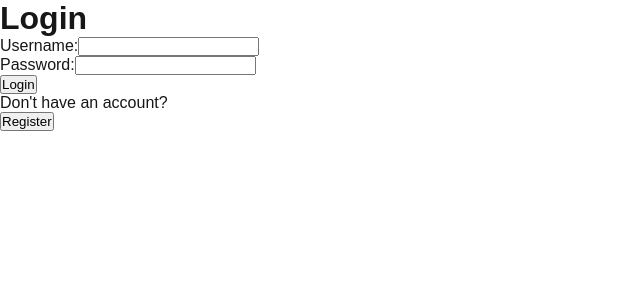
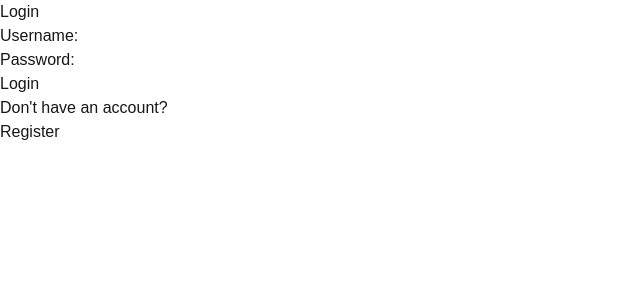
Before and after one commit to Jenuel/LinkTree-Clone, a Next.js app in the folder frontend/: page /login in a window 1280 px wide. Shown: the top 300 px of the page, without its empty margins (0-640 px from the left). Built offline with nearby package versions, Linux system fonts and the light colour scheme.

Commit message:
Installed tailwind

```diff
--- a/frontend/package.json
+++ b/frontend/package.json
@@ -12,9 +12,12 @@
     "@emotion/react": "^11.13.3",
     "@emotion/styled": "^11.13.0",
     "@mui/material": "^6.1.1",
+    "@tailwindcss/postcss": "^4.0.4",
     "next": "14.2.13",
+    "postcss": "^8.5.1",
     "react": "^18",
-    "react-dom": "^18"
+    "react-dom": "^18",
+    "tailwindcss": "^4.0.4"
   },
   "devDependencies": {
     "eslint": "^8",
--- /dev/null
+++ b/frontend/postcss.config.mjs
@@ -0,0 +1,6 @@
+const config = {
+    plugins: {
+      "@tailwindcss/postcss": {},
+    },
+  };
+  export default config;
--- a/frontend/src/app/globals.css
+++ b/frontend/src/app/globals.css
@@ -1,3 +1,5 @@
+@import "tailwindcss";
+
 :root {
   --background: #ffffff;
   --foreground: #171717;
```
Also changed, not shown: 1 other file (tests, documents, lock files or other folders).
